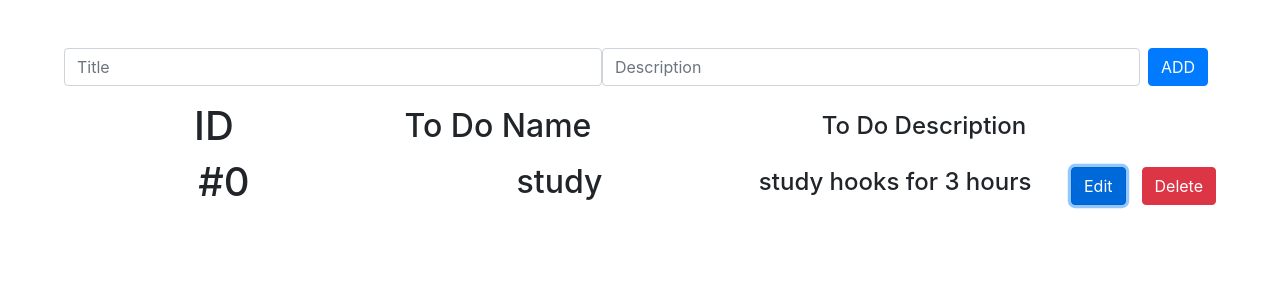
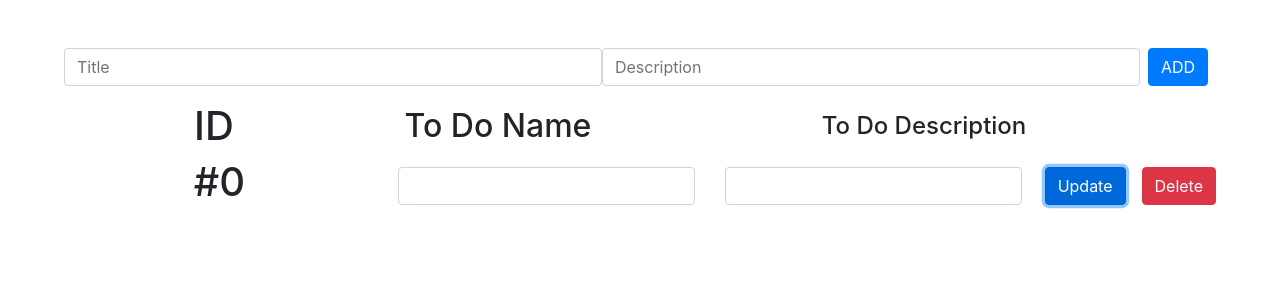
Before and after one commit to mhdhassan99/hooks_pra, a React (Create React App) app: page / in a window 1280 px wide. Both pictures are taken after a click on the button "Edit". Shown: the top 300 px of the page. Built offline with nearby package versions, Linux system fonts and the light colour scheme.

Commit message:
compelete

```diff
--- a/src/App.js
+++ b/src/App.js
@@ -27,10 +27,21 @@ function App() {
     setTodo(copyOfState)
   }
 
+  const editHandle = (obj) => {
+    let copyOfState = [...todo]
+    let newState = copyOfState.map(todo => {
+        if (todo.id === obj.id){
+          return obj;
+        }
+        return todo
+    })
+    setTodo(newState)
+  }
+
   return (
     <div className="App m-5">
         <TodoForm todos={todo} addTodo={addTodo}/>
-        <TodoList todos={todo} deleteHandle={deleteHandle}/>
+        <TodoList todos={todo} deleteHandle={deleteHandle} editHandle={editHandle}/>
     </div>
   );
 }
--- a/src/components/todoItem.js
+++ b/src/components/todoItem.js
@@ -1,21 +1,43 @@
-import React from 'react';
+import React, {useState} from 'react';
 
 let TodoItem = (props) => {
-    // console.log(props)
+    // console.log(props.todo, 'TodoItem')
+    let [edit, setEdit] = useState(false)
+    let [title, setTitle] = useState('')
+    let [description, setDescription] = useState('')
+
+    const editHandle = (e) => {
+        setEdit(!edit)
+        let obj = {
+            id: props.id,
+            title: title,
+            description: description
+        }
+        props.editHandle(obj)
+    }
+
     return (
         <div className="row mx-2 align-items-center">
             <div className='col'>
                 <h1>#{props.id}</h1>
             </div>
+
             <div className='col'>
+                {edit ? <input type="text" className="form-control"
+                    value={title}
+                    onChange={(e) => setTitle(e.target.value)}
 
-                <h2>{props.title}</h2>
-            </div>
-            <div className='col'>
-                <h4>{props.description}</h4>
+                /> : <h2>{props.title}</h2>}
             </div>
 
-            <button className="btn btn-primary mx-2">Edit</button>
+            <div className='col'>
+                {edit ? <input type="text" className="form-control"
+                    value={description}
+                    onChange={(e) => setDescription(e.target.value)}
+                /> : <h2>{props.description}</h2>}
+            </div>
+
+            <button onClick={editHandle} className="btn btn-primary mx-2">{edit ? "Update": "Edit"}</button>
             <button onClick={(e) => props.deleteHandle(props.id)} className="btn btn-danger mx-2">Delete</button>
 
         </div>
--- a/src/components/todoList.js
+++ b/src/components/todoList.js
@@ -3,7 +3,7 @@ import TodoItem from './TodoItem'
 
 let TodoList = (props) => {
 
-    let todos = props.todos.map((todo) => <TodoItem key={todo.id} id={todo.id} title={todo.title} description={todo.description} deleteHandle={props.deleteHandle}/>)
+    let todos = props.todos.map((todo) => <TodoItem todo={todo} key={todo.id} id={todo.id} title={todo.title} description={todo.description} deleteHandle={props.deleteHandle} editHandle={props.editHandle}/>)
     return (
         <div className="row-4">
             <div className='row mx-4 align-items-center'>
```
Also changed, not shown: 1 other file (tests, documents, lock files or other folders).
